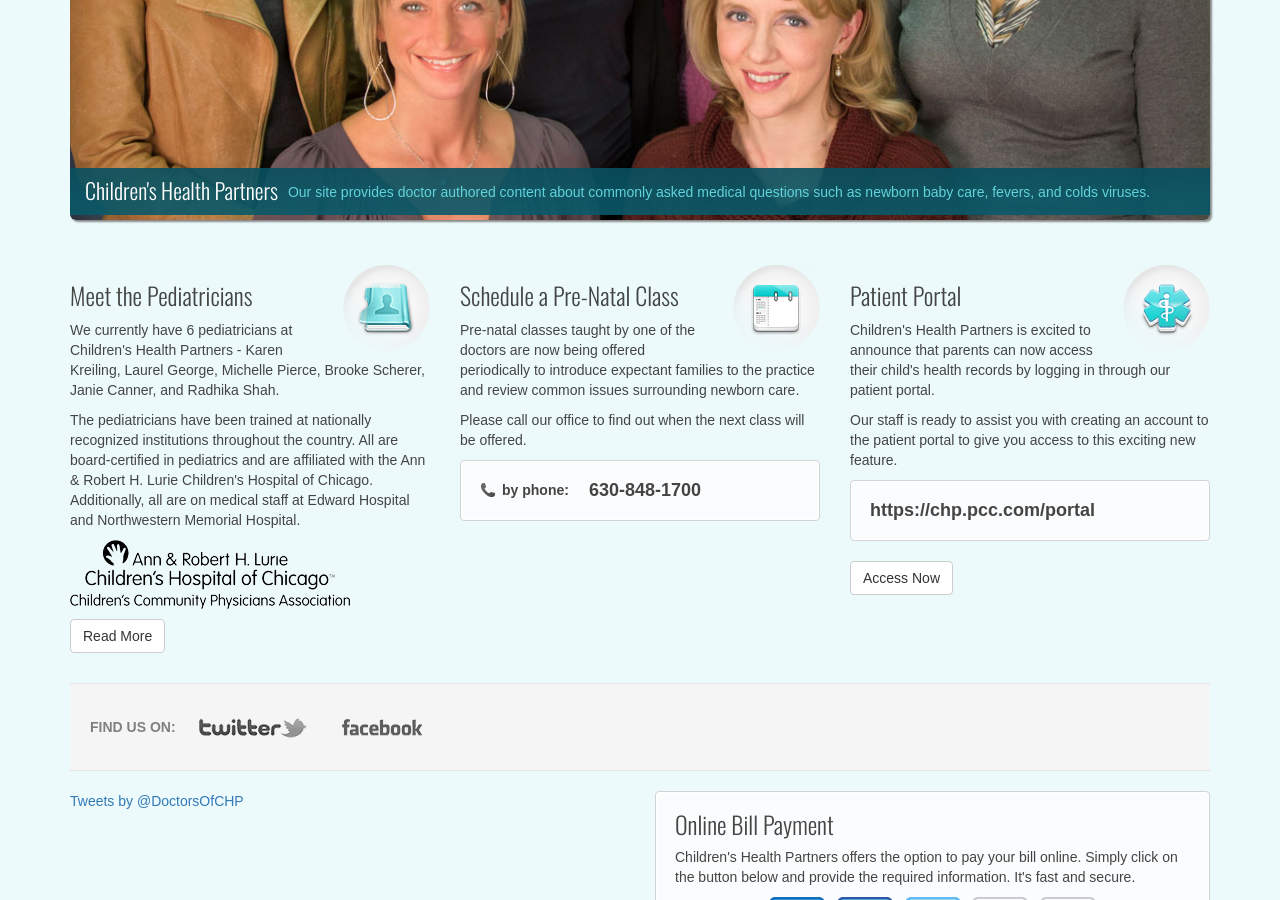
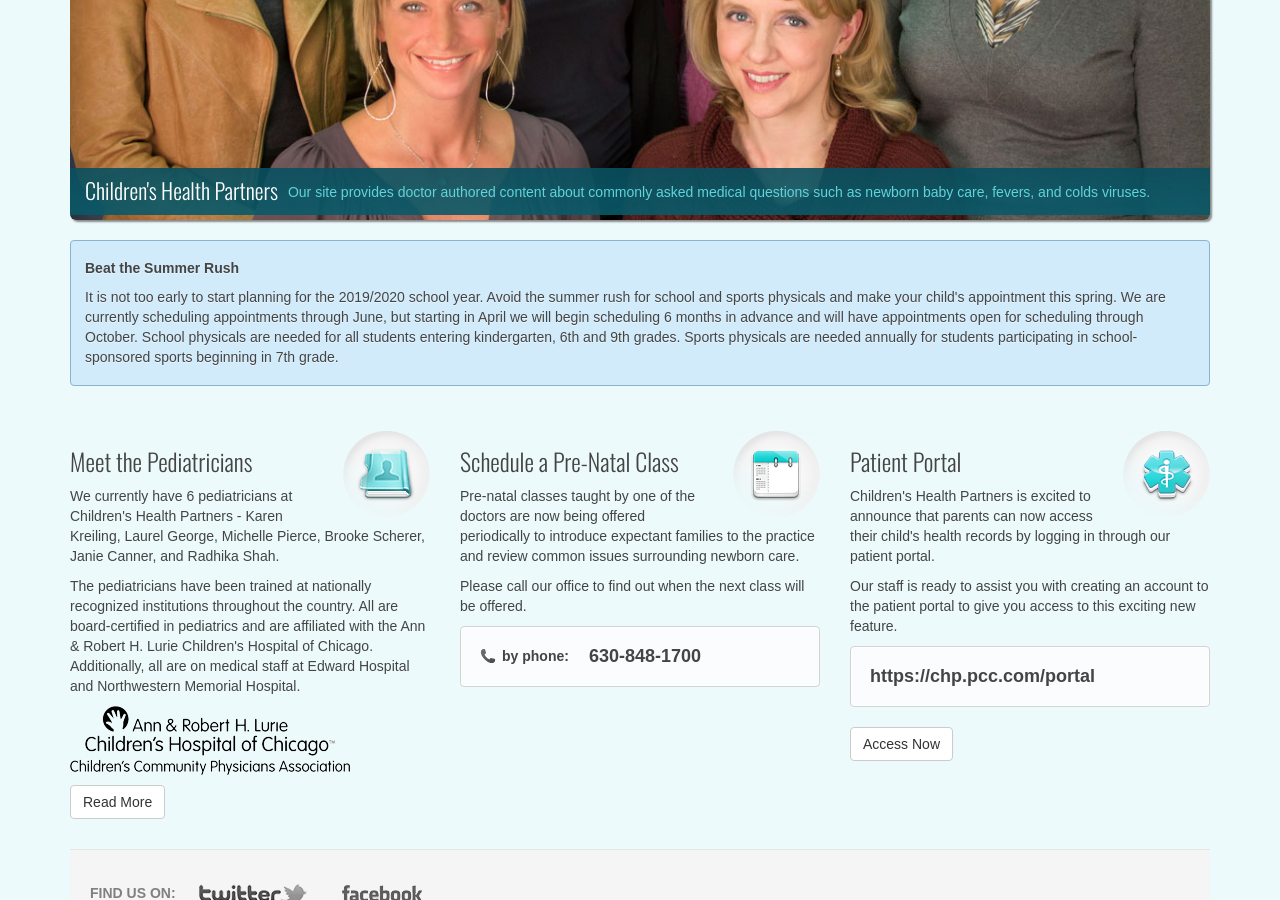
Before and after one commit to chpweb/web, a Jekyll site: the page built from index.html, in a window 1280 px wide and 900 px high, scrolled down 532 px. Built offline with Jekyll 4.4.1, drawn with Linux system fonts in a browser that asks for light colours; some web fonts are replaced; comment, search, counter and statistics services are not loaded.

Commit message:
Update index.html

```diff
--- a/index.html
+++ b/index.html
@@ -28,12 +28,12 @@
 			<a href="/vaccine-policy.html">read our updated policy</a> for full details.</p>
 	    </div>
 	 -->
-	<!--
+
 		<div class="home-info">
           		<h5>Beat the Summer Rush</h5>
-          		<p>It is not too early to start planning for the 2018/2019 school year.  Avoid the summer rush for school and sports physicals and make your child's appointment this spring.  We are currently scheduling appointments through June.  School physicals are needed for all students entering kindergarten, 6th and 9th grades.  Sports physicals are needed annually for students participating in school-sponsored sports beginning in 7th grade.</p>
+          		<p>It is not too early to start planning for the 2019/2020 school year.  Avoid the summer rush for school and sports physicals and make your child's appointment this spring.  We are currently scheduling appointments through June, but starting in April we will begin scheduling 6 months in advance and will have appointments open for scheduling through October.  School physicals are needed for all students entering kindergarten, 6th and 9th grades.  Sports physicals are needed annually for students participating in school-sponsored sports beginning in 7th grade.</p>
 		</div>
-        -->
+
         <!--
 		<div class="home-info">
           		<h5>Kids Summer Marathon Program</h5>
```
